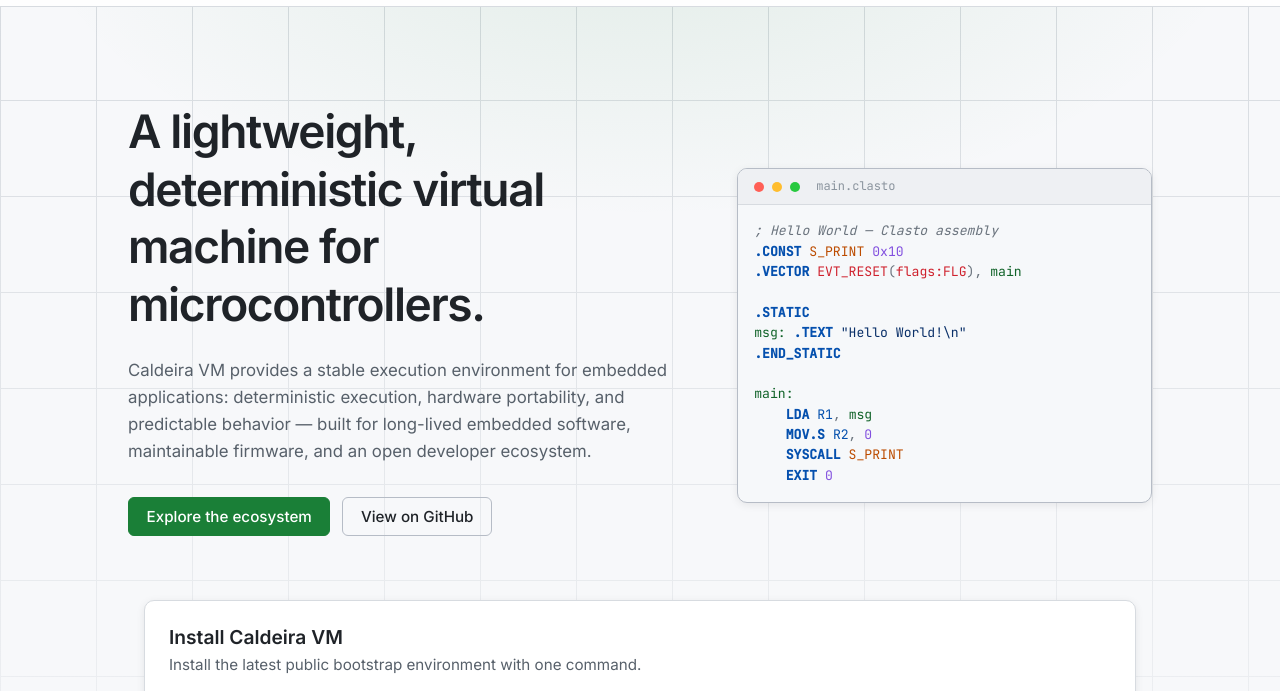
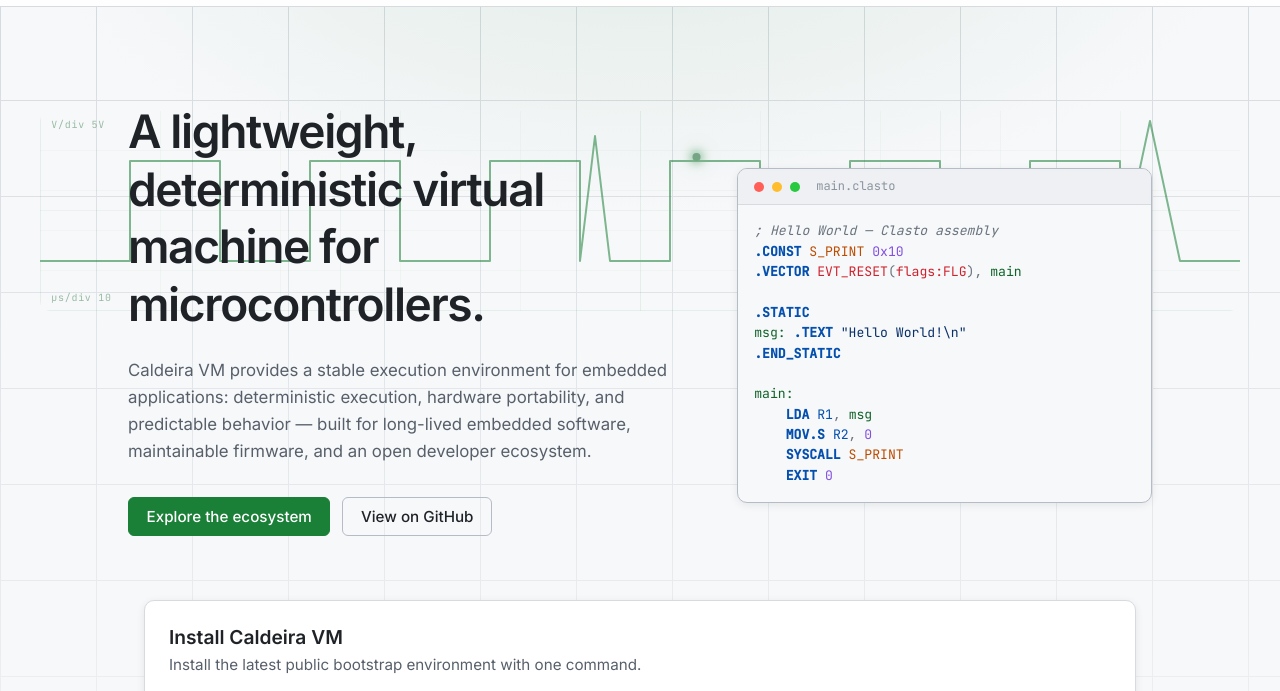
Before and after one commit to giuseppe-palmeri/Caldeira-VM-Releases, a plain HTML site: page docs/index.html in a window 1280 px wide. Shown: the part 49-740 px from the top of the page. Drawn offline with Linux system fonts and the light colour scheme.

Commit message:
Hero: oscilloscope background — deterministic clock + event pulses
Instrument-style decorative layer in the hero: a flat oscilloscope with
a faint graticule, a square-wave clock trace with two event pulses
(phosphor green in dark / dark green in light), instrument readouts and
a glowing beam travelling along the trace (slow 9s loop, disabled under
prefers-reduced-motion). z-index 0 stays behind the hero content.

```diff
--- a/docs/index.html
+++ b/docs/index.html
@@ -102,6 +102,19 @@
         <!-- ============ HERO ============ -->
         <section class="hero section" id="top">
             <div class="hero-bg" aria-hidden="true"></div>
+            <!-- Oscilloscope: deterministic clock + event pulses (decorative) -->
+            <div class="hero-scope" aria-hidden="true">
+                <svg class="hero-scope-svg" viewBox="0 0 1200 200" preserveAspectRatio="none">
+                    <path class="hero-scope-trace" d="M0,150 H90 V50 H180 V150 H270 V50 H360 V150 H450 V50 H540 V150
+                        L555,25 L570,150
+                        H630 V50 H720 V150 H810 V50 H900 V150 H990 V50 H1080 V150
+                        L1110,10 L1140,150
+                        H1200"/>
+                </svg>
+                <span class="hero-scope-beam" aria-hidden="true"></span>
+                <span class="hero-scope-ro hero-scope-ro-tl">V/div 5V</span>
+                <span class="hero-scope-ro hero-scope-ro-bl">µs/div 10</span>
+            </div>
             <div class="container hero-inner">
                 <div class="hero-grid">
                     <div class="hero-copy">
--- a/docs/style.css
+++ b/docs/style.css
@@ -551,6 +551,122 @@
     background: radial-gradient(ellipse 80% 50% at 50% -10%, var(--accent-soft), transparent 60%);
 }
 
+/* ── Oscilloscope: deterministic clock + event pulses (hero) ── */
+.hero-scope {
+    position: absolute;
+    left: 0;
+    right: 0;
+    top: 6.5rem;
+    margin: 0 auto;
+    max-width: 1200px;
+    aspect-ratio: 1200 / 200;
+    pointer-events: none;
+    opacity: .55;
+    z-index: 0;
+}
+
+.hero-scope-svg {
+    position: absolute;
+    inset: 0;
+    width: 100%;
+    height: 100%;
+}
+
+/* graticule — the instrument display grid (fainter than the trace) */
+.hero-scope::before {
+    content: "";
+    position: absolute;
+    inset: 0;
+    background:
+        repeating-linear-gradient(0deg, var(--scope-g) 0 1px, transparent 1px 20%),
+        repeating-linear-gradient(90deg, var(--scope-g) 0 1px, transparent 1px 10%),
+        repeating-linear-gradient(0deg, var(--scope-g-major) 0 1px, transparent 1px 50%),
+        repeating-linear-gradient(90deg, var(--scope-g-major) 0 1px, transparent 1px 25%);
+    border-radius: 10px;
+}
+
+:root[data-theme="dark"] {
+    --scope-g: rgba(63, 185, 80, .05);
+    --scope-g-major: rgba(63, 185, 80, .09);
+}
+
+:root[data-theme="light"] {
+    --scope-g: rgba(26, 127, 55, .06);
+    --scope-g-major: rgba(26, 127, 55, .10);
+}
+
+.hero-scope-trace {
+    fill: none;
+    stroke-width: 2;
+    stroke-linejoin: round;
+    stroke-linecap: round;
+}
+
+:root[data-theme="dark"] .hero-scope-trace {
+    stroke: var(--accent);
+}
+
+:root[data-theme="light"] .hero-scope-trace {
+    stroke: var(--accent);
+}
+
+/* beam — a dot travelling along the trace (slow loop) */
+.hero-scope-beam {
+    position: absolute;
+    left: 0;
+    top: 0;
+    width: 8px;
+    height: 8px;
+    margin-left: -4px;
+    margin-top: -4px;
+    border-radius: 50%;
+    offset-path: path("M0,150 H90 V50 H180 V150 H270 V50 H360 V150 H450 V50 H540 V150 L555,25 L570,150 H630 V50 H720 V150 H810 V50 H900 V150 H990 V50 H1080 V150 L1110,10 L1140,150 H1200");
+    offset-rotate: 0deg;
+    animation: hero-beam 9s linear infinite;
+}
+
+:root[data-theme="dark"] .hero-scope-beam {
+    background: var(--accent-text);
+    box-shadow:
+        0 0 10px 2px var(--accent),
+        0 0 26px 9px var(--accent-soft),
+        0 0 48px 16px rgba(63, 185, 80, .25);
+}
+
+:root[data-theme="light"] .hero-scope-beam {
+    background: var(--accent-strong);
+    box-shadow:
+        0 0 10px 2px var(--accent),
+        0 0 22px 8px var(--accent-soft);
+}
+
+@keyframes hero-beam {
+    from { offset-distance: 0%; }
+    to   { offset-distance: 100%; }
+}
+
+@media (prefers-reduced-motion: reduce) {
+    .hero-scope-beam {
+        animation: none;
+        offset-distance: 42%;
+    }
+}
+
+/* instrument readouts */
+.hero-scope-ro {
+    position: absolute;
+    font-family: var(--font-mono);
+    font-size: 0.62rem;
+    letter-spacing: 0.08em;
+    opacity: .75;
+}
+
+:root[data-theme="dark"] .hero-scope-ro { color: var(--accent-text); }
+:root[data-theme="light"] .hero-scope-ro { color: var(--accent-strong); }
+
+.hero-scope-ro-tl { top: 0.35rem; left: 0.7rem; }
+.hero-scope-ro-bl { bottom: 0.3rem; left: 0.7rem; }
+
 .hero-inner {
     position: relative;
     z-index: 1;
```
